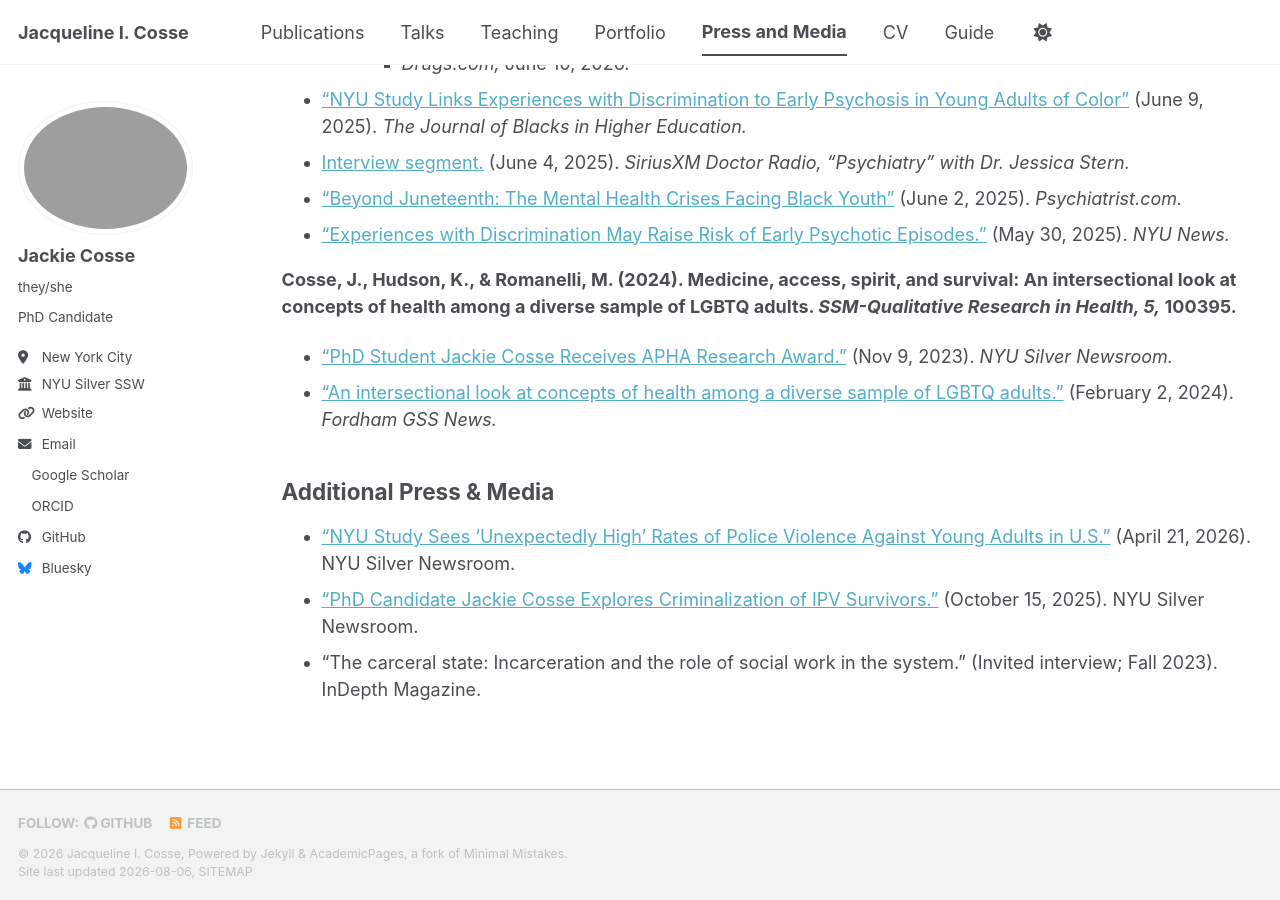
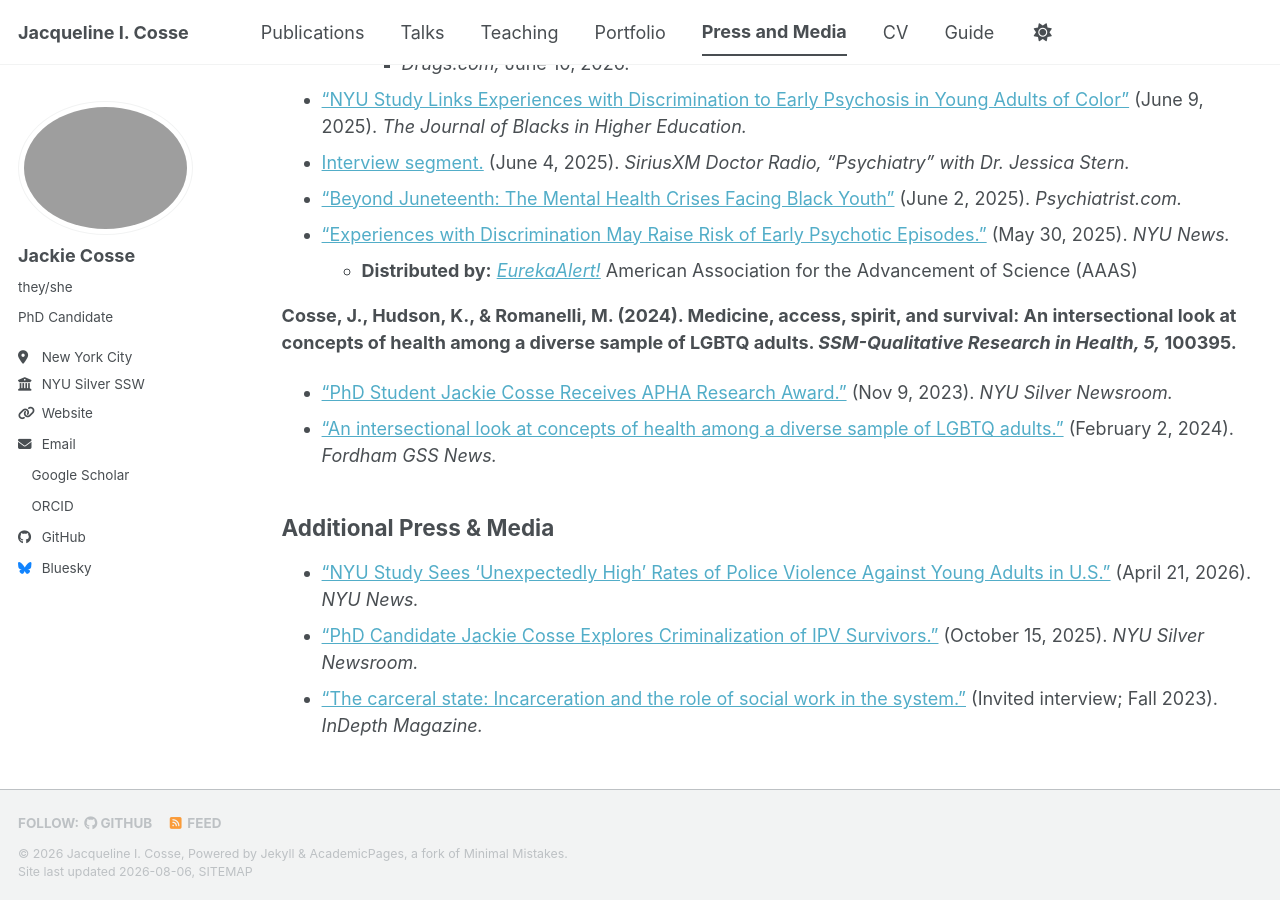
Before and after one commit to jackiecosse/jackiecosse.com, a Jekyll site: the page built from _pages/press.md, in a window 1280 px wide and 900 px high, scrolled down 553 px. Built offline with Jekyll 4.4.1, drawn with Linux system fonts in a browser that asks for light colours; a style sheet for code colours, icons or effects is not loaded.

Commit message:
Update press.md

```diff
--- a/_pages/press.md
+++ b/_pages/press.md
@@ -23,12 +23,13 @@ redirect_from:
   - [Interview segment.](https://www.instagram.com/p/DKeqlTUNJzQ/) (June 4, 2025). _SiriusXM Doctor Radio, “Psychiatry” with Dr. Jessica Stern._
   - [“Beyond Juneteenth: The Mental Health Crises Facing Black Youth”](https://jbhe.com/2025/06/nyu-study-links-experiences-with-discrimination-to-early-psychosis-in-young-adults-of-color/) (June 2, 2025). _Psychiatrist.com._
   - [“Experiences with Discrimination May Raise Risk of Early Psychotic Episodes.”](https://www.nyu.edu/about/news-publications/news/2025/may/experiences-with-discrimination-may-raise-risk-of-psychotic-epis.html) (May 30, 2025). _NYU News._
+    - **Distributed by:** [_EurekaAlert!_](https://www.eurekalert.org/news-releases/1085709) American Association for the Advancement of Science (AAAS)
 
 <b>Cosse, J., Hudson, K., & Romanelli, M. (2024). Medicine, access, spirit, and survival: An intersectional look at concepts of health among a diverse sample of LGBTQ adults. _SSM-Qualitative Research in Health, 5,_ 100395.</b>
   - [“PhD Student Jackie Cosse Receives APHA Research Award.”](https://socialwork.nyu.edu/news/2023/jackie-cosse-apha-award.html) (Nov 9, 2023). _NYU Silver Newsroom._
   - [“An intersectional look at concepts of health among a diverse sample of LGBTQ adults.”](https://gss.news.fordham.edu/faculty/an-intersectional-look-at-concepts-of-health-among-a-diverse-sample-of-lgbtq-adults/) (February 2, 2024). _Fordham GSS News._
 
 ## Additional Press & Media
-  - [“NYU Study Sees ‘Unexpectedly High’ Rates of Police Violence Against Young Adults in U.S.”](https://www.nyu.edu/about/news-publications/news/2026/april/nyu-study-sees--unexpectedly-high--rates-of-police-violence-agai.html) (April 21, 2026). NYU Silver Newsroom.
-  - [“PhD Candidate Jackie Cosse Explores Criminalization of IPV Survivors.”](https://socialwork.nyu.edu/news/2025/cosse-explores-criminalization-of-ipv-survivors.html) (October 15, 2025). NYU Silver Newsroom.
-  - “The carceral state: Incarceration and the role of social work in the system.” (Invited interview; Fall 2023). InDepth Magazine.
+  - [“NYU Study Sees ‘Unexpectedly High’ Rates of Police Violence Against Young Adults in U.S.”](https://www.nyu.edu/about/news-publications/news/2026/april/nyu-study-sees--unexpectedly-high--rates-of-police-violence-agai.html) (April 21, 2026). _NYU News._
+  - [“PhD Candidate Jackie Cosse Explores Criminalization of IPV Survivors.”](https://socialwork.nyu.edu/news/2025/cosse-explores-criminalization-of-ipv-survivors.html) (October 15, 2025). _NYU Silver Newsroom._
+  - [“The carceral state: Incarceration and the role of social work in the system.”](https://issuu.com/smithcollegessw/docs/indepth_fall_2023/18?e=25&o=1) (Invited interview; Fall 2023). _InDepth Magazine._
```
